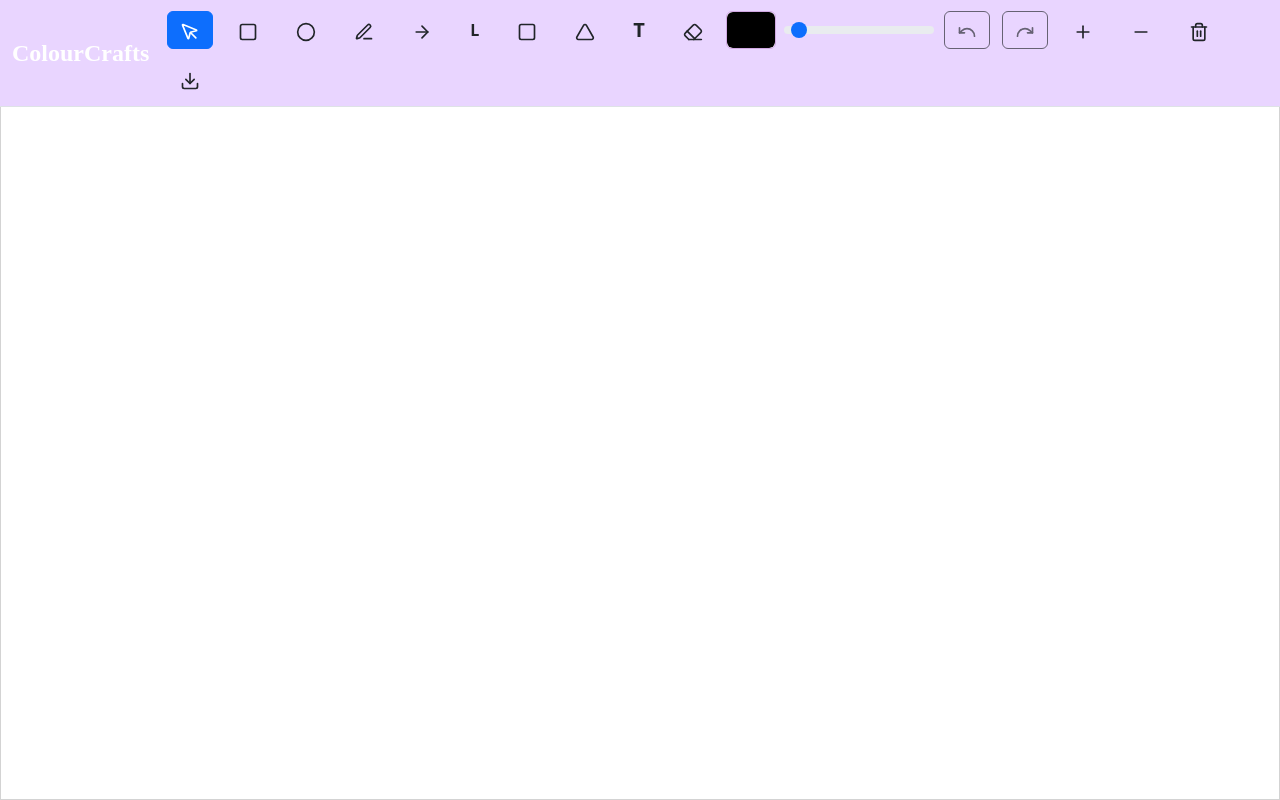
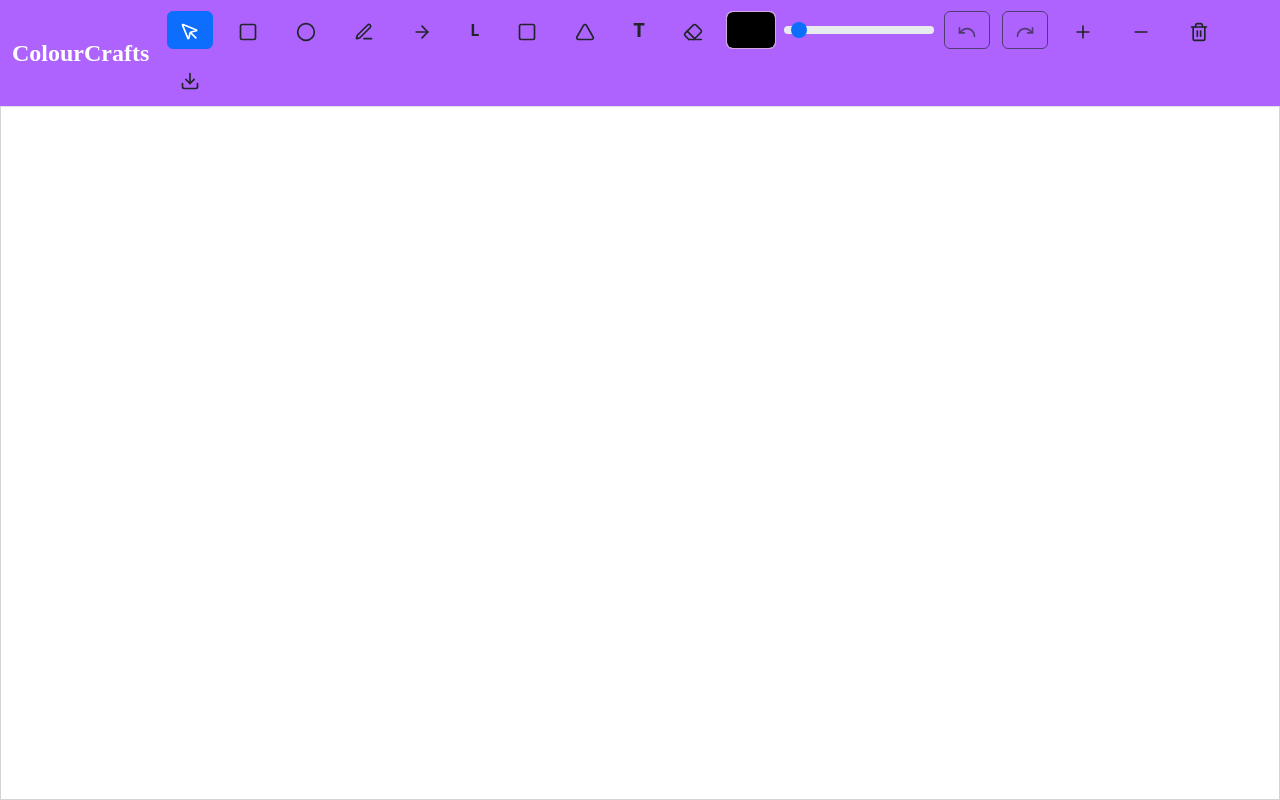
Before and after one commit to Dhrubo04/ColourCrafts, a React (Vite) app: page / in a window 1280 px wide. Built offline with nearby package versions, Linux system fonts and the light colour scheme.

Commit message:
Update FlowDraw.css

```diff
--- a/src/components/FlowDraw.css
+++ b/src/components/FlowDraw.css
@@ -5,7 +5,7 @@
 }
 
 .mauve-navbar {
-  background-color: #E9D5FF;
+  background-color: #ae63ff;
 }
 
 .cursive-font {
```
